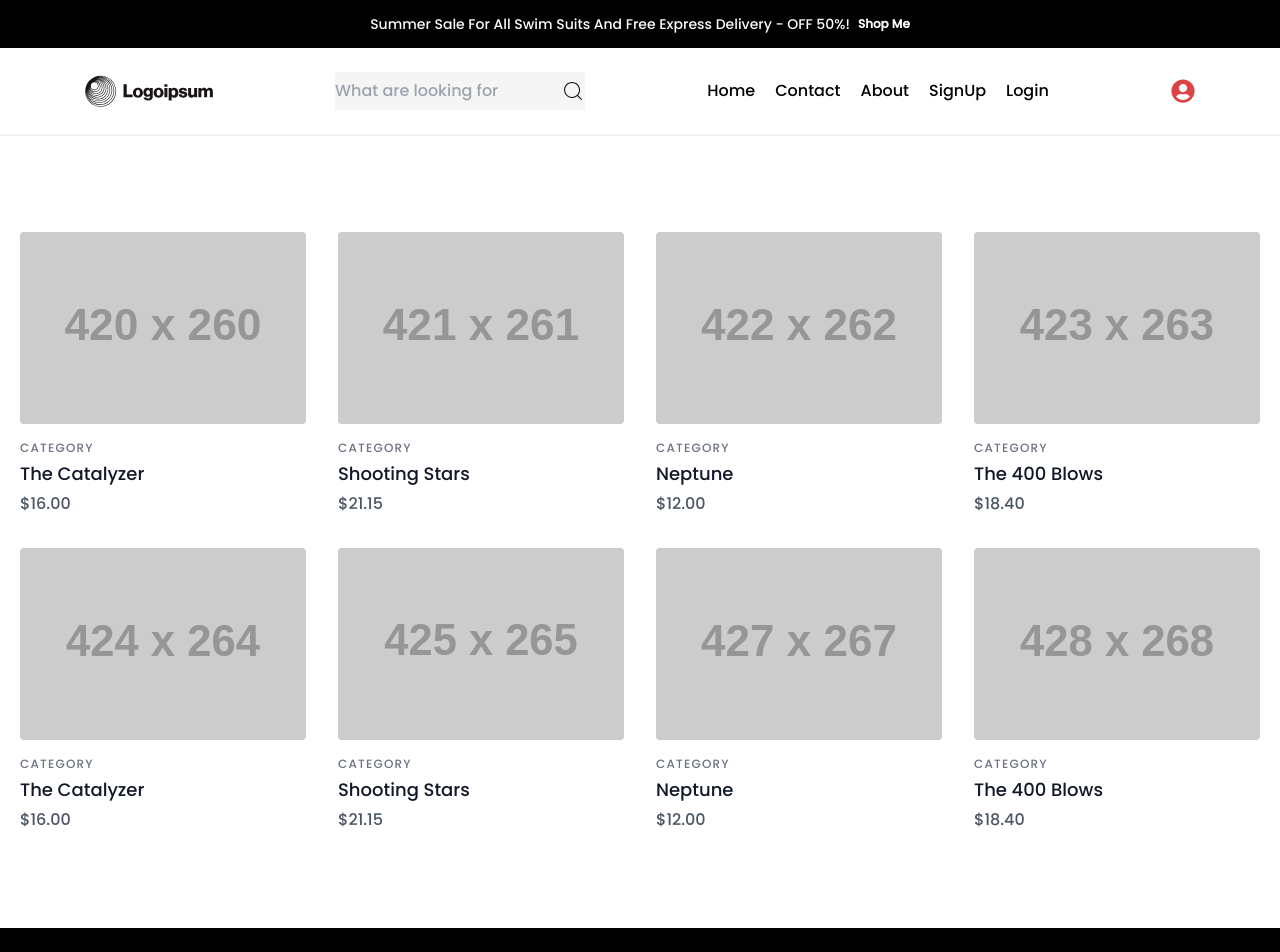
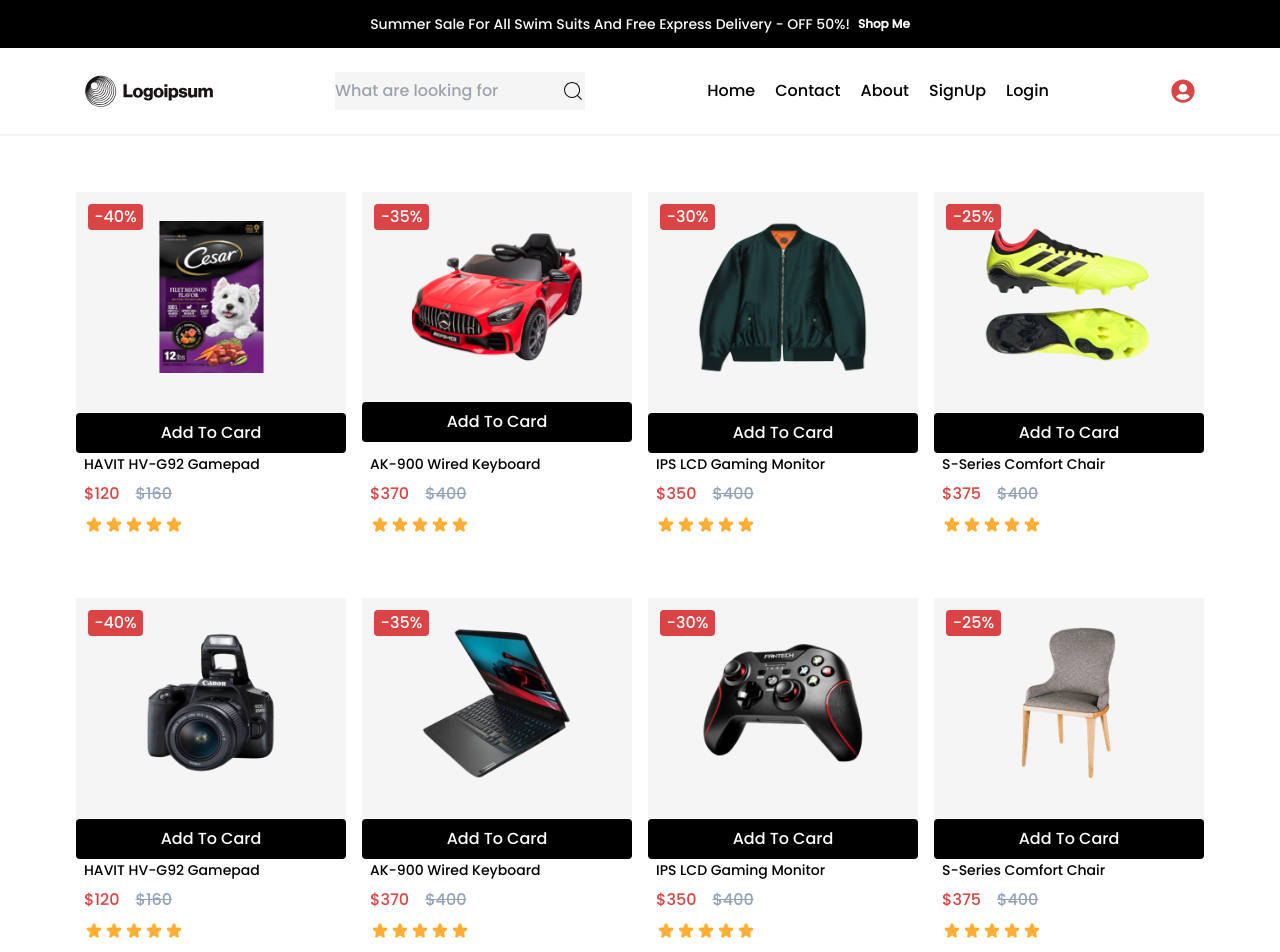
Before and after one commit to shehza-d/fix-sufyan-Ecommerce-fork, a React (Vite) app in the folder my-project/: page /AllProduct in a window 1280 px wide. Shown: the top 952 px of the page. Built offline with nearby package versions, Linux system fonts and the light colour scheme.

Commit message:
do up to date

```diff
--- a/my-project/src/Pages/About.jsx
+++ b/my-project/src/Pages/About.jsx
@@ -12,17 +12,17 @@
     <div class="2xl:container 2xl:mx-auto lg:py-16 lg:px-20 md:py-12 md:px-6 py-9 px-4">
             <div class="flex flex-col lg:flex-row justify-between gap-8">
                 <div class="w-full lg:w-5/12 flex flex-col justify-center">
-                    <h1 class="text-3xl lg:text-4xl font-bold leading-9 text-black dark:text-white pb-4">About Us</h1>
+                    <h1 class="text-3xl lg:text-4xl font-bold leading-9 text-black dark:text-white pb-4 ">About Us</h1>
                     <p class="font-normal text-base leading-6 text-black dark:text-white">It is a long established fact that a reader will be distracted by the readable content of a page when looking at its layout. The point of using Lorem Ipsum.In the first place we have granted to God, and by this our present charter confirmed for us and our heirs forever that the English Church shall be free, and shall have her rights entire, and her liberties inviolate; and we will that it be thus observed; which is apparent from</p>
                 </div>
                 <div class="w-full lg:w-8/12">
-                    <img class="w-full h-full rounded" src={about1} alt="A group of People" />
+                    <img class="w-full h-full rounded " src={about1} alt="A group of People" />
                 </div>
             </div>
 
             <div class="flex lg:flex-row flex-col justify-between gap-8 pt-12">
                 <div class="w-full lg:w-5/12 flex flex-col justify-center">
-                    <h1 class="text-3xl lg:text-4xl font-bold leading-9 text-black dark:text-white pb-4">Our Story</h1>
+                    <h1 class="text-3xl lg:text-4xl font-bold leading-9 text-black dark:text-white pb-4 ">Our Story</h1>
                     <p class="font-normal text-base leading-6 text-black dark:text-white">It is a long established fact that a reader will be distracted by the readable content of a page when looking at its layout. The point of using Lorem Ipsum.In the first place we have granted to God, and by this our present charter confirmed for us and our heirs forever that the English Church shall be free, and shall have her rights entire, and her liberties inviolate; and we will that it be thus observed; which is apparent from</p>
                 </div>
                 <div class="w-full lg:w-8/12 lg:pt-8">
--- a/my-project/src/Pages/AllProduct.jsx
+++ b/my-project/src/Pages/AllProduct.jsx
@@ -7,11 +7,16 @@
 import laptop from '../assets/images/laptop.png'
 import game2 from '../assets/images/game2.png'
 import shose from '../assets/images/shose.png'
+import pars from '../assets/images/pars.png'
 import camera from '../assets/images/camera.png'
+import led from '../assets/images/led.png'
+import spikerCard from '../assets/images/spikerCard.png'
+import keyboard from '../assets/images/keyboard.png'
 import chair from '../assets/images/chair.png'
 import MyCountBox from '../components/MyCountBox'
 import { AddToCard } from '../components/AddToCard'
 import { Link } from 'react-router-dom'
+import { RiDeleteBin6Line } from "react-icons/ri";
 
 
 let AddToCardlist = [
@@ -82,16 +87,54 @@
       image:chair
     },
   ];
+
+
+
+
+  let AddToCardlist3 = [
+    {
+      discount: "-40%",
+      productName: "HAVIT HV-G92 Gamepad",
+      delPrice: "$160",
+      newPrice: "$120",
+      starRank: "(88)",
+      image:led
+    },
+    {
+      discount: "-35%",
+      productName: "AK-900 Wired Keyboard",
+      delPrice: "$400",
+      newPrice: "$370",
+      starRank: "(99)",
+      image:keyboard
+    },
+    {
+      discount: "-30%",
+      productName: "IPS LCD Gaming Monitor",
+      delPrice: "$400",
+      newPrice: "$350",
+      starRank: "(77)",
+      image:spikerCard
+    },
+    {
+      discount: "-25%",
+      productName: "S-Series Comfort Chair",
+      delPrice: "$400",
+      newPrice: "$375",
+      starRank: "(99)",
+      image:pars
+    },
+  ];
 function AllProduct() {
   return (
     // <div>AllProduct</div>
     <>
-      {/* <div className="ml-5">
-        <MyCountBox name="Explore Our Products" days="Our Products" />
+      <div className="ml-5">
+        {/* <MyCountBox name="Explore Our Products" days="" /> */}
       </div>
 
       <div className="flex justify-center items-center  my-14  flex-row">
-        <div className="flex sm:flex-col flex-wrap mobile:flex-col lg:justify-center md:justify-center md:flex-row 2xl:flex-row xl:flex-row lg:flex-row lg:gap-4 gap-[30px]">
+        <div id='abc' className=" flex sm:flex-col flex-wrap mobile:flex-col lg:justify-center md:justify-center md:flex-row 2xl:flex-row xl:flex-row lg:flex-row lg:gap-4 gap-[30px]">
           {AddToCardlist.map((value, index) => {
             return (
               <>
@@ -106,6 +149,7 @@
               </>
             );
           })}
+          {/* <div ><RiDeleteBin6Line /></div> */}
         </div>
       </div>
 
@@ -127,164 +171,34 @@
           })}
         </div>
       </div>
-      <div className="flex justify-center items-center my-3">
+      {/* <div className="flex justify-center items-center my-3">
         <div className="">
           <Link  to={"/AllCards"} className="bg-myTheme rounded cursor-pointer active:bg-red-700 text-white w-[234px] h-[56px] flex justify-center items-center">Show More</Link>
         </div>
       </div> */}
+      <div className="flex justify-center items-center  my-14  flex-row">
+        <div className="flex sm:flex-col flex-wrap mobile:flex-col lg:justify-center md:justify-center md:flex-row 2xl:flex-row xl:flex-row lg:flex-row lg:gap-4 gap-[30px]">
+          {AddToCardlist3.map((value, index) => {
+            return (
+              <>
+                {" "}
+                <AddToCard
+                  discount={value.discount}
+                  productName={value.productName}
+                  delPrice={value.delPrice}
+                  newPrice={value.newPrice}
+                  image={value.image}
+                />
+              </>
+            );
+          })}
+        </div>
+      </div>
 
 
 
-<section className="text-gray-600 body-font">
-  <div className="container px-5 py-24 mx-auto">
-    <div className="flex flex-wrap -m-4">
-      <div className="lg:w-1/4 md:w-1/2 p-4 w-full">
-        <a className="block relative h-48 rounded overflow-hidden">
-          <img
-            alt="ecommerce"
-            className="object-cover object-center w-full h-full block"
-            src="https://dummyimage.com/420x260"
-          />
-        </a>
-        <div className="mt-4">
-          <h3 className="text-gray-500 text-xs tracking-widest title-font mb-1">
-            CATEGORY
-          </h3>
-          <h2 className="text-gray-900 title-font text-lg font-medium">
-            The Catalyzer
-          </h2>
-          <p className="mt-1">$16.00</p>
-        </div>
-      </div>
-      <div className="lg:w-1/4 md:w-1/2 p-4 w-full">
-        <a className="block relative h-48 rounded overflow-hidden">
-          <img
-            alt="ecommerce"
-            className="object-cover object-center w-full h-full block"
-            src="https://dummyimage.com/421x261"
-          />
-        </a>
-        <div className="mt-4">
-          <h3 className="text-gray-500 text-xs tracking-widest title-font mb-1">
-            CATEGORY
-          </h3>
-          <h2 className="text-gray-900 title-font text-lg font-medium">
-            Shooting Stars
-          </h2>
-          <p className="mt-1">$21.15</p>
-        </div>
-      </div>
-      <div className="lg:w-1/4 md:w-1/2 p-4 w-full">
-        <a className="block relative h-48 rounded overflow-hidden">
-          <img
-            alt="ecommerce"
-            className="object-cover object-center w-full h-full block"
-            src="https://dummyimage.com/422x262"
-          />
-        </a>
-        <div className="mt-4">
-          <h3 className="text-gray-500 text-xs tracking-widest title-font mb-1">
-            CATEGORY
-          </h3>
-          <h2 className="text-gray-900 title-font text-lg font-medium">
-            Neptune
-          </h2>
-          <p className="mt-1">$12.00</p>
-        </div>
-      </div>
-      <div className="lg:w-1/4 md:w-1/2 p-4 w-full">
-        <a className="block relative h-48 rounded overflow-hidden">
-          <img
-            alt="ecommerce"
-            className="object-cover object-center w-full h-full block"
-            src="https://dummyimage.com/423x263"
-          />
-        </a>
-        <div className="mt-4">
-          <h3 className="text-gray-500 text-xs tracking-widest title-font mb-1">
-            CATEGORY
-          </h3>
-          <h2 className="text-gray-900 title-font text-lg font-medium">
-            The 400 Blows
-          </h2>
-          <p className="mt-1">$18.40</p>
-        </div>
-      </div>
-      <div className="lg:w-1/4 md:w-1/2 p-4 w-full">
-        <a className="block relative h-48 rounded overflow-hidden">
-          <img
-            alt="ecommerce"
-            className="object-cover object-center w-full h-full block"
-            src="https://dummyimage.com/424x264"
-          />
-        </a>
-        <div className="mt-4">
-          <h3 className="text-gray-500 text-xs tracking-widest title-font mb-1">
-            CATEGORY
-          </h3>
-          <h2 className="text-gray-900 title-font text-lg font-medium">
-            The Catalyzer
-          </h2>
-          <p className="mt-1">$16.00</p>
-        </div>
-      </div>
-      <div className="lg:w-1/4 md:w-1/2 p-4 w-full">
-        <a className="block relative h-48 rounded overflow-hidden">
-          <img
-            alt="ecommerce"
-            className="object-cover object-center w-full h-full block"
-            src="https://dummyimage.com/425x265"
-          />
-        </a>
-        <div className="mt-4">
-          <h3 className="text-gray-500 text-xs tracking-widest title-font mb-1">
-            CATEGORY
-          </h3>
-          <h2 className="text-gray-900 title-font text-lg font-medium">
-            Shooting Stars
-          </h2>
-          <p className="mt-1">$21.15</p>
-        </div>
-      </div>
-      <div className="lg:w-1/4 md:w-1/2 p-4 w-full">
-        <a className="block relative h-48 rounded overflow-hidden">
-          <img
-            alt="ecommerce"
-            className="object-cover object-center w-full h-full block"
-            src="https://dummyimage.com/427x267"
-          />
-        </a>
-        <div className="mt-4">
-          <h3 className="text-gray-500 text-xs tracking-widest title-font mb-1">
-            CATEGORY
-          </h3>
-          <h2 className="text-gray-900 title-font text-lg font-medium">
-            Neptune
-          </h2>
-          <p className="mt-1">$12.00</p>
-        </div>
-      </div>
-      <div className="lg:w-1/4 md:w-1/2 p-4 w-full">
-        <a className="block relative h-48 rounded overflow-hidden">
-          <img
-            alt="ecommerce"
-            className="object-cover object-center w-full h-full block"
-            src="https://dummyimage.com/428x268"
-          />
-        </a>
-        <div className="mt-4">
-          <h3 className="text-gray-500 text-xs tracking-widest title-font mb-1">
-            CATEGORY
-          </h3>
-          <h2 className="text-gray-900 title-font text-lg font-medium">
-            The 400 Blows
-          </h2>
-          <p className="mt-1">$18.40</p>
-        </div>
-      </div>
-    </div>
-  </div>
-</section>
+
+
 
     </>
   )
--- a/my-project/src/Pages/Contact.jsx
+++ b/my-project/src/Pages/Contact.jsx
@@ -4,7 +4,7 @@
 
 function Contact() {
   return (
-    <section className="text-black body-font relative">
+    <section className="text-black body-font relative ">
   <div className="container px-5 py-24 mx-auto flex  sm:flex-nowrap flex-wrap">
     <div className="lg:w-2/3 md:w-1/2   overflow-hidden sm:mr-10 p-10 flex flex-col items-center justify-start relative">
       {/* <iframe
@@ -43,7 +43,7 @@
       </div> */}
     </div>
     <div className="lg:w-1/3 md:w-1/2 bg-white flex flex-col md:ml-auto w-full md:py-8 mt-8 md:mt-0">
-      <h2 className="text-gray-900 text-2xl mb-1 font-bold title-font">
+      <h2 className="text-black  text-3xl mb-1 2xl:font-extrabold xl:font-extrabold lg:font-extrabold md:font-bold sm:font-bold mobile:font-bold title-font">
         Feedback
       </h2>
       <p className="leading-relaxed mb-5 text-black">
--- a/my-project/src/components/AddToCard.jsx
+++ b/my-project/src/components/AddToCard.jsx
@@ -14,7 +14,7 @@
   return (
     <>
 
-      <div className="main  bg-white  w-[270px] h-[350px] my-4 rounded ">
+      <div className="main  bg-white  w-[270px] h-[350px] my-4 rounded mobile:m-auto ">
         <div className="img w-[270px] h-[250px] bg-[#F5F5F5] flex flex-col relative center ">
           <button
             className=" w-[55px] h-[26px] bg-myTheme rounded text-white absolute left-3 right-4 bottom-1 top-3 ;
--- a/my-project/src/components/OurProduct.jsx
+++ b/my-project/src/components/OurProduct.jsx
@@ -127,7 +127,7 @@
       </div>
       <div className="flex justify-center items-center my-3">
         <div className="">
-          <Link  to={"/AllCards"} className="bg-myTheme rounded cursor-pointer active:bg-red-700 text-white w-[234px] h-[56px] flex justify-center items-center">Show More</Link>
+          <Link  to={"/AllProduct#abc"} className="bg-myTheme rounded cursor-pointer active:bg-red-700 text-white w-[234px] h-[56px] flex justify-center items-center">Show More</Link>
         </div>
       </div>
     </>
```
Also changed, not shown: my-project/src/Pages/Home.jsx (+30 -9 lines).
